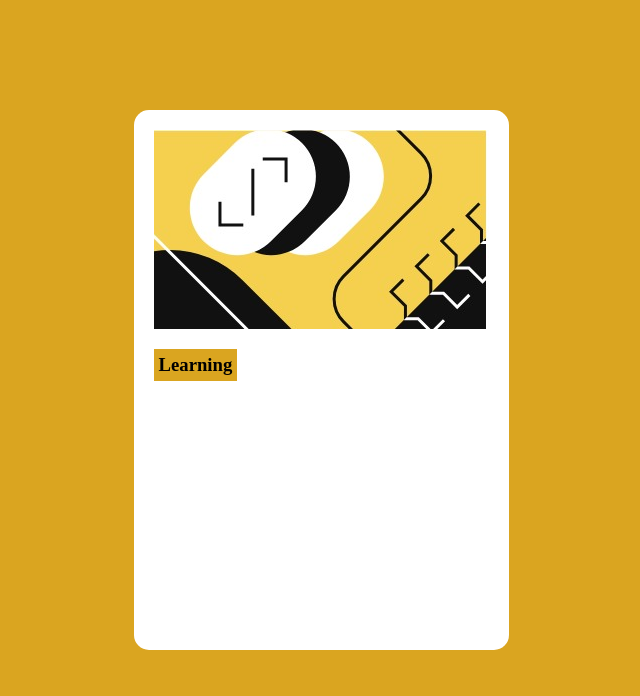
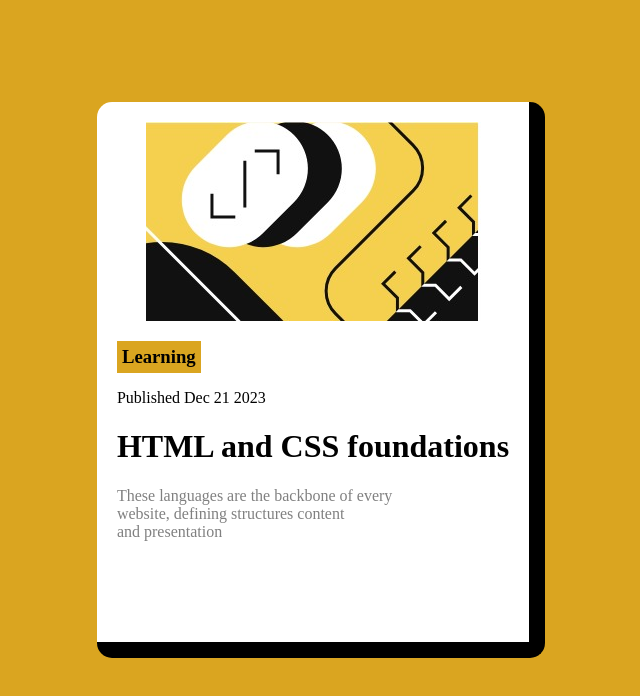
Before and after one commit to Brandon2X/Creating-route, a plain HTML site: page index.html in a window 1280 px wide. Shown: the whole page, without its empty margins (319-959 px from the left). Drawn offline with Linux system fonts and the light colour scheme.

Commit message:
added a back background to the bottom and right side of the container also added the paragrpahs

```diff
--- a/index.html
+++ b/index.html
@@ -13,6 +13,14 @@
 
         <h3 class="highlight-word">Learning</h3>
         </div>
+        <p>Published Dec 21 2023</p>
+        <h1>HTML and CSS foundations</h1>
+        <p id = 'words'>These languages are the backbone of every <br> website, defining structures
+            content <br> and presentation
+
+
+        </p>
+
     </div>
 </body>
 </html>
--- a/styles.css
+++ b/styles.css
@@ -21,6 +21,8 @@ body {
     overflow: hidden;
     border-radius: 15px;
     margin-bottom: 20px;
+    border-right: 16px solid black;
+    border-bottom: 16px solid black;
 }
 
 img {
@@ -33,7 +35,7 @@ img {
 
 .bold-letter {
     font-weight: bold;
-    color: #333; /* Adjust the color to make it darker */
+    color: #333;
 }
 
 .highlight-word {
@@ -43,3 +45,9 @@ img {
     margin: 0;
     margin-top: 20px;
 }
+
+#words{
+
+color:  grey
+
+}
```
